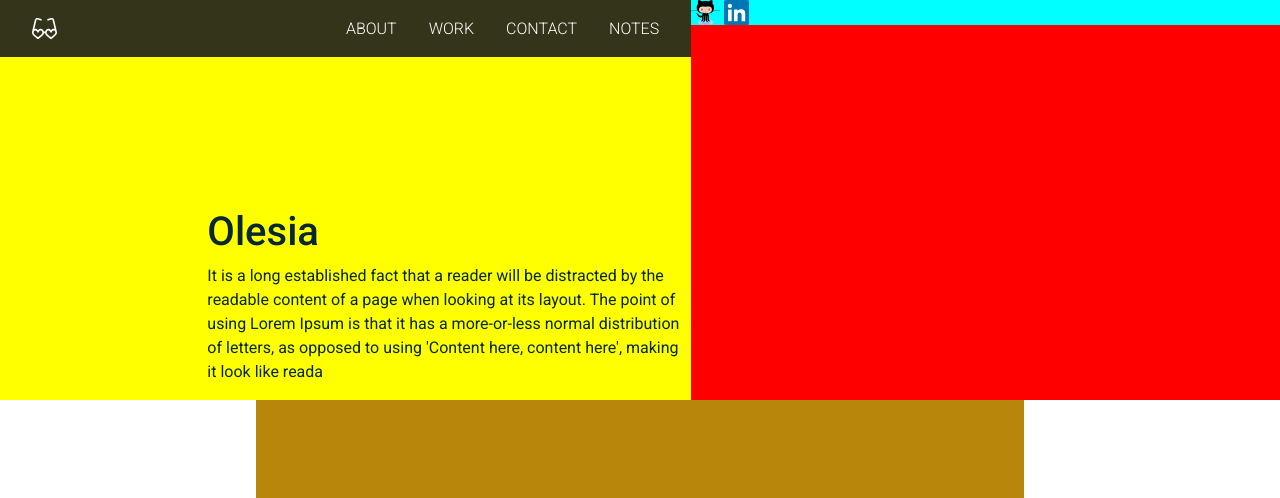
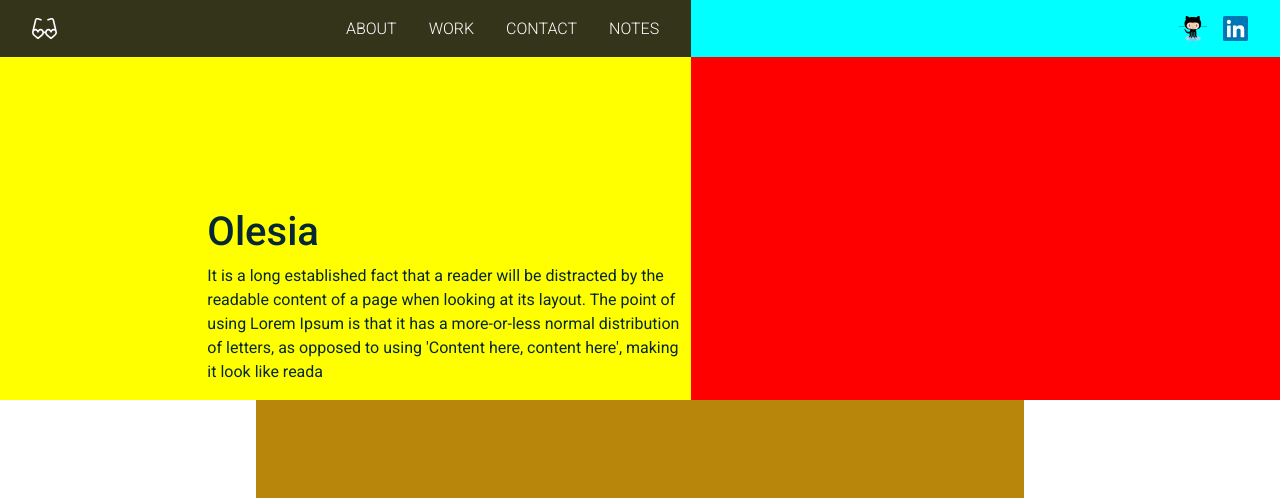
Before and after one commit to SunNorth/ooportfolio, a website: page index.html in a window 1280 px wide. Shown: the top 498 px of the page. Drawn offline with nearby package versions, Linux system fonts and the light colour scheme.

Commit message:
hero-navbar

```diff
--- a/scss/_common.scss
+++ b/scss/_common.scss
@@ -31,11 +31,17 @@ html {
     // ============ HERO section ============
 
     .hero-navbar {
+      display: flex;
+      justify-content: flex-end;
+      padding-right: 1rem;
+
       a {
         img {
           height: 25px;
           width: auto;
-          margin: 0;
+          margin-left: 0;
+          margin-right: 1rem;
+
         }
       }
     }
--- a/scss/_navbar.scss
+++ b/scss/_navbar.scss
@@ -156,8 +156,6 @@ header.reboot {
                 transform: scale(1, 1);
               }
             }
-
-
           }
         }
       }
```
Also changed, not shown: public/css/style.css.
